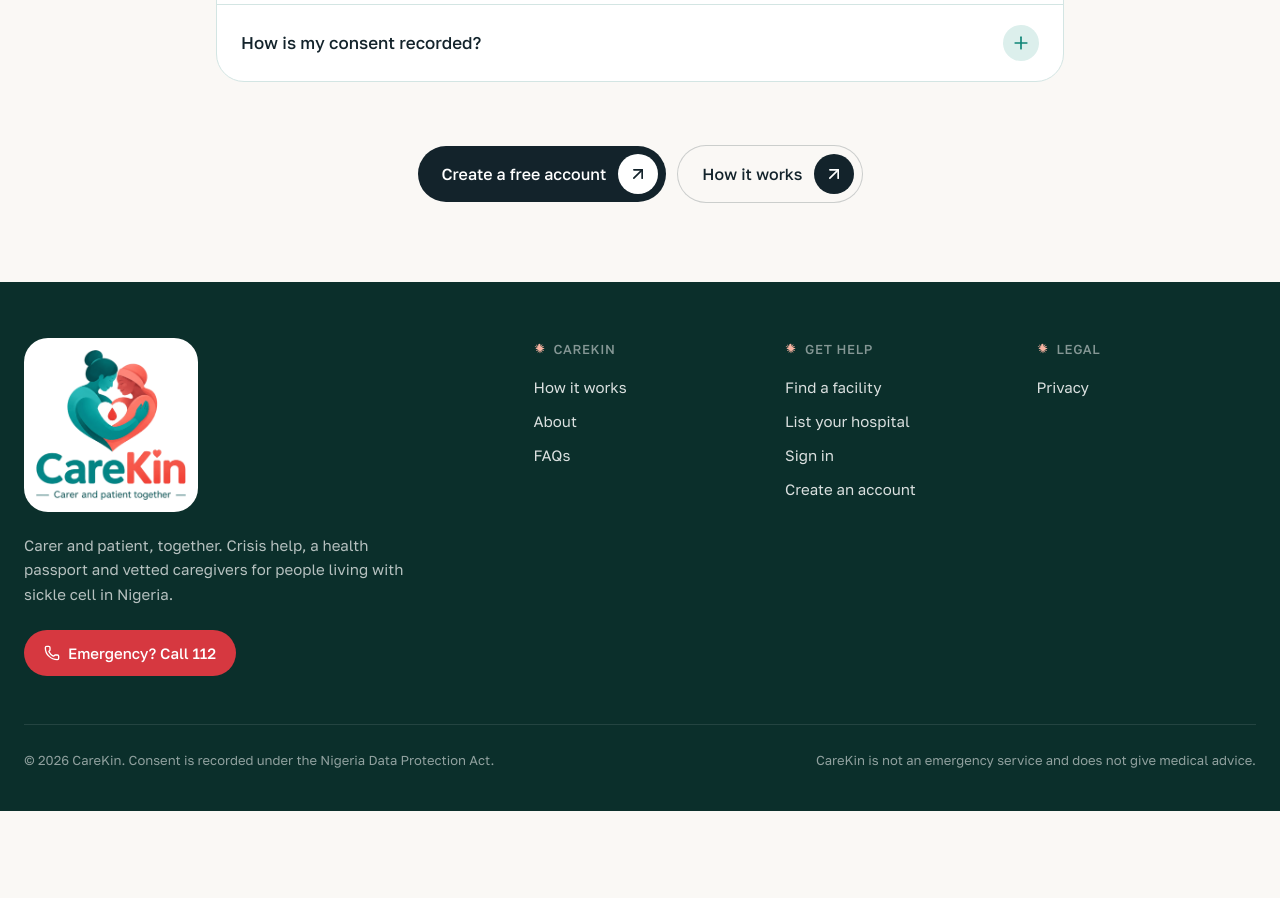
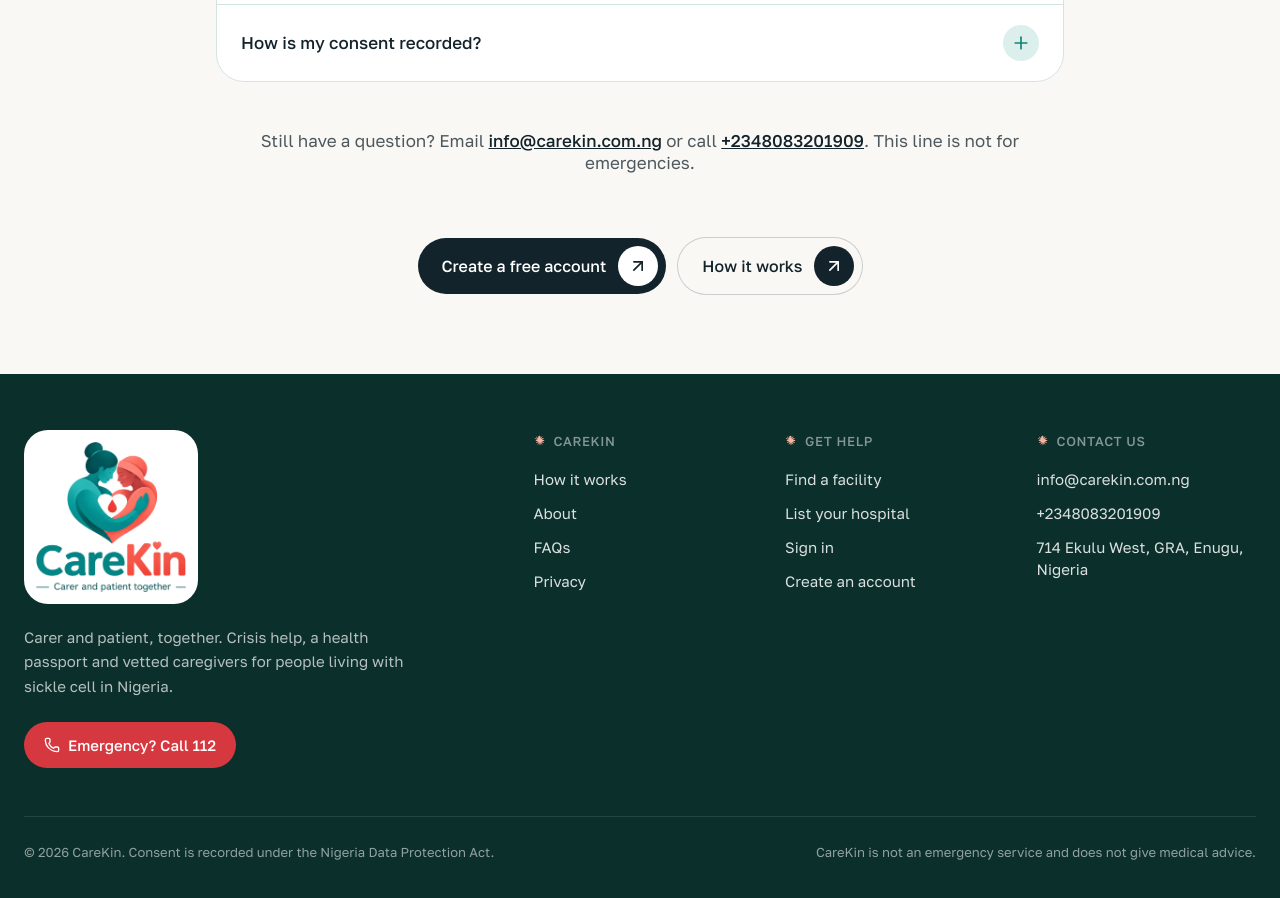
Before and after one commit to Burger-karl/CareKin, a Next.js app in the folder web/: page /faq in a window 1280 px wide. Shown: the part 1480-2378 px from the top of the page. Before the commit the page ends 2291 px from the top, so only its background shows below. Built offline with nearby package versions, Linux system fonts and the light colour scheme; no server answers.

Commit message:
add contact link and contact details

```diff
--- a/web/app/error.tsx
+++ b/web/app/error.tsx
@@ -2,6 +2,7 @@
 
 import { useEffect } from "react";
 import { Button } from "@/components/ui/button";
+import { CONTACT, CONTACT_MAILTO } from "@/lib/contact";
 
 export default function Error({ error, reset }: { error: Error & { digest?: string }; reset: () => void }) {
   useEffect(() => {
@@ -15,6 +16,12 @@ export default function Error({ error, reset }: { error: Error & { digest?: stri
         We hit a problem loading this page. If you are in a crisis, call 112 now.
       </p>
       <Button onClick={reset}>Try again</Button>
+      <p className="text-meta text-muted-foreground">
+        Still stuck? Email{" "}
+        <a href={CONTACT_MAILTO} className="font-semibold underline">
+          {CONTACT.email}
+        </a>
+      </p>
     </div>
   );
 }
--- a/web/app/faq/page.tsx
+++ b/web/app/faq/page.tsx
@@ -4,6 +4,7 @@ import { FAQS, FaqList } from "@/components/marketing/faq";
 import { PageHero } from "@/components/marketing/page-hero";
 import { MarketingShell } from "@/components/marketing/shell";
 import { PillLink } from "@/components/marketing/ui";
+import { CONTACT, CONTACT_MAILTO, CONTACT_TEL } from "@/lib/contact";
 
 export const metadata: Metadata = { title: "FAQs" };
 
@@ -25,6 +26,17 @@ export default function Faq() {
             <FaqList items={FAQS.filter((f) => f.group === g)} />
           </Reveal>
         ))}
+        <p className="text-center text-[17px] text-ink/75">
+          Still have a question? Email{" "}
+          <a href={CONTACT_MAILTO} className="font-semibold text-ink underline">
+            {CONTACT.email}
+          </a>{" "}
+          or call{" "}
+          <a href={CONTACT_TEL} className="font-semibold text-ink underline">
+            {CONTACT.phone}
+          </a>
+          . This line is not for emergencies.
+        </p>
         <div className="flex flex-wrap justify-center gap-3 pt-4">
           <PillLink href="/register">Create a free account</PillLink>
           <PillLink href="/how-it-works" tone="outline">
--- a/web/app/globals.css
+++ b/web/app/globals.css
@@ -22,6 +22,13 @@
 
   html {
     -webkit-text-size-adjust: 100%;
+  }
+
+  /* In-page links (the header's Contact item) glide instead of jumping. */
+  @media (prefers-reduced-motion: no-preference) {
+    html {
+      scroll-behavior: smooth;
+    }
   }
 
   body {
--- a/web/app/privacy/page.tsx
+++ b/web/app/privacy/page.tsx
@@ -1,6 +1,7 @@
 import type { Metadata } from "next";
 import Link from "next/link";
 import { Logo } from "@/components/brand";
+import { CONTACT, CONTACT_MAILTO, CONTACT_TEL } from "@/lib/contact";
 
 export const metadata: Metadata = { title: "Privacy" };
 
@@ -30,6 +31,21 @@ export default function PrivacyPage() {
             </div>
           ))}
         </dl>
+        <section className="ck-card p-5">
+          <h2 className="text-[17px] font-bold">Questions about your data</h2>
+          <p className="mt-1 text-muted-foreground">
+            To ask what we hold about you, or to have it corrected or deleted, email{" "}
+            <a href={CONTACT_MAILTO} className="font-semibold text-teal underline">
+              {CONTACT.email}
+            </a>{" "}
+            or call{" "}
+            <a href={CONTACT_TEL} className="font-semibold text-teal underline">
+              {CONTACT.phone}
+            </a>
+            .
+          </p>
+          <p className="mt-2 text-muted-foreground">{CONTACT.address}</p>
+        </section>
         <p className="text-meta text-muted-foreground">
           CareKin is not an emergency service and doesn&apos;t give medical advice. If breathing is hard or there is chest pain, call 112.
         </p>
--- a/web/components/bookings/payment-return.tsx
+++ b/web/components/bookings/payment-return.tsx
@@ -9,6 +9,7 @@ import { Button } from "@/components/ui/button";
 import { Card } from "@/components/ui/card";
 import { api, errorMessage } from "@/lib/api/client";
 import { keys } from "@/lib/api/queries";
+import { CONTACT, CONTACT_MAILTO, CONTACT_TEL } from "@/lib/contact";
 import type { BookingMoney, PaymentVerify } from "@/lib/types";
 
 type View = { kind: "checking" } | { kind: "error"; message: string } | { kind: "done"; outcome: PaymentVerify["outcome"] };
@@ -75,6 +76,19 @@ export function PaymentReturn() {
         <p className="text-body text-muted-foreground">
           {view.kind === "checking" ? "This takes a few seconds." : view.kind === "error" ? view.message : copy!.body}
         </p>
+        {(view.kind === "error" || (view.kind === "done" && view.outcome === "needs_review")) && (
+          <p className="text-meta text-muted-foreground">
+            Need to reach us? Email{" "}
+            <a href={CONTACT_MAILTO} className="font-semibold text-teal underline">
+              {CONTACT.email}
+            </a>{" "}
+            or call{" "}
+            <a href={CONTACT_TEL} className="font-semibold text-teal underline">
+              {CONTACT.phone}
+            </a>
+            {bookingId ? ` and quote booking ${bookingId}.` : "."}
+          </p>
+        )}
         {bookingId && (
           <Button asChild className="mt-2">
             <Link href={`/bookings/${bookingId}`}>View booking</Link>
--- a/web/components/marketing/site-footer.tsx
+++ b/web/components/marketing/site-footer.tsx
@@ -2,6 +2,7 @@ import Link from "next/link";
 import { Phone } from "lucide-react";
 import { LogoFull } from "@/components/brand";
 import { Starburst } from "@/components/marketing/starburst";
+import { CONTACT, CONTACT_MAILTO, CONTACT_TEL } from "@/lib/contact";
 
 const COLUMNS = [
   {
@@ -10,6 +11,7 @@ const COLUMNS = [
       ["How it works", "/how-it-works"],
       ["About", "/about"],
       ["FAQs", "/faq"],
+      ["Privacy", "/privacy"],
     ],
   },
   {
@@ -20,10 +22,6 @@ const COLUMNS = [
       ["Sign in", "/login"],
       ["Create an account", "/register"],
     ],
-  },
-  {
-    title: "Legal",
-    links: [["Privacy", "/privacy"]],
   },
 ];
 
@@ -64,6 +62,20 @@ export function SiteFooter() {
                 </ul>
               </div>
             ))}
+            <div id="contact" className="col-span-2 sm:col-span-1">
+              <p className="flex items-center gap-2 text-[13px] font-semibold uppercase tracking-wider text-white/50">
+                <Starburst className="size-3 text-[#F7B3A1]" /> Contact us
+              </p>
+              <address className="mt-4 space-y-3 text-[15px] not-italic text-white/85 [overflow-wrap:anywhere]">
+                <a href={CONTACT_MAILTO} className="block hover:text-white hover:underline">
+                  {CONTACT.email}
+                </a>
+                <a href={CONTACT_TEL} className="block hover:text-white hover:underline">
+                  {CONTACT.phone}
+                </a>
+                <p>{CONTACT.address}</p>
+              </address>
+            </div>
           </div>
         </div>
         <div className="mt-12 flex flex-col gap-3 border-t border-white/10 pt-6 text-[13px] text-white/55 md:flex-row md:items-center md:justify-between">
--- a/web/components/marketing/site-header.tsx
+++ b/web/components/marketing/site-header.tsx
@@ -13,6 +13,7 @@ const NAV = [
   { href: "/about", label: "About" },
   { href: "/find-care", label: "Find a facility" },
   { href: "/faq", label: "FAQs" },
+  { href: "#contact", label: "Contact" },
 ];
 
 export function SiteHeader({ overDark = false }: { overDark?: boolean }) {
@@ -116,7 +117,11 @@ export function SiteHeader({ overDark = false }: { overDark?: boolean }) {
           <ul className="space-y-1">
             {NAV.map(({ href, label }) => (
               <li key={href}>
-                <Link href={href} className="block rounded-xl px-3 py-3 text-[17px] font-semibold text-ink hover:bg-white">
+                <Link
+                  href={href}
+                  onClick={() => setOpen(false)}
+                  className="block rounded-xl px-3 py-3 text-[17px] font-semibold text-ink hover:bg-white"
+                >
                   {label}
                 </Link>
               </li>
--- a/web/components/settings/settings-view.tsx
+++ b/web/components/settings/settings-view.tsx
@@ -18,6 +18,7 @@ import { Field } from "@/components/ui/label";
 import { Switch } from "@/components/ui/switch";
 import { ApiError, api, errorMessage } from "@/lib/api/client";
 import { keys } from "@/lib/api/queries";
+import { CONTACT_MAILTO } from "@/lib/contact";
 import type { ConsentType, Me } from "@/lib/types";
 
 const CONSENTS: { type: ConsentType; title: string; body: string; required?: boolean; patientOnly?: boolean }[] = [
@@ -87,7 +88,19 @@ export function SettingsView() {
               <Field label="Full name" htmlFor="s-name" error={errors.full_name}>
                 <Input id="s-name" value={name} onChange={(e) => setName(e.target.value)} />
               </Field>
-              <Field label="Phone" htmlFor="s-phone" hint="Verified. Contact support to change it.">
+              <Field
+                label="Phone"
+                htmlFor="s-phone"
+                hint={
+                  <>
+                    Verified.{" "}
+                    <a href={CONTACT_MAILTO} className="font-semibold text-teal underline">
+                      Contact support
+                    </a>{" "}
+                    to change it.
+                  </>
+                }
+              >
                 <Input id="s-phone" value={me.phone} disabled />
               </Field>
               <Field label="Email (optional)" htmlFor="s-email" error={errors.email}>
--- a/web/components/ui/label.tsx
+++ b/web/components/ui/label.tsx
@@ -24,7 +24,7 @@ function Field({
   label: string;
   htmlFor: string;
   error?: string | null;
-  hint?: string;
+  hint?: React.ReactNode;
   children: React.ReactNode;
   className?: string;
 }) {
--- /dev/null
+++ b/web/lib/contact.ts
@@ -0,0 +1,12 @@
+/**
+ * CareKin's own contact details, defined once. This is for questions and support,
+ * never for emergencies: the crisis flow and 112 links stay separate.
+ */
+export const CONTACT = {
+  email: "info@carekin.com.ng",
+  phone: "+2348083201909",
+  address: "714 Ekulu West, GRA, Enugu, Nigeria",
+} as const;
+
+export const CONTACT_MAILTO = `mailto:${CONTACT.email}`;
+export const CONTACT_TEL = `tel:${CONTACT.phone}`;
```
